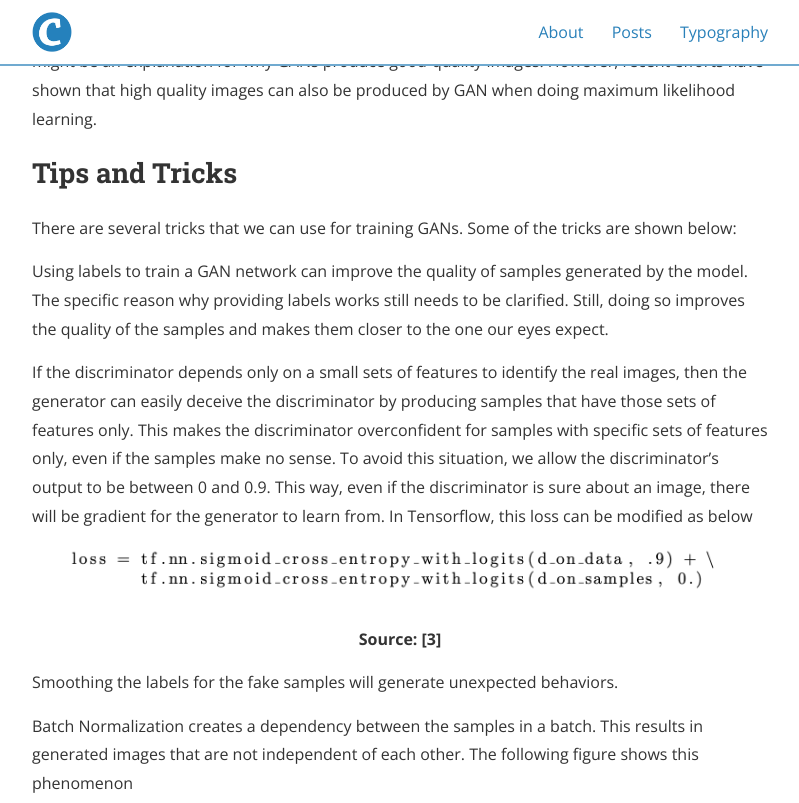
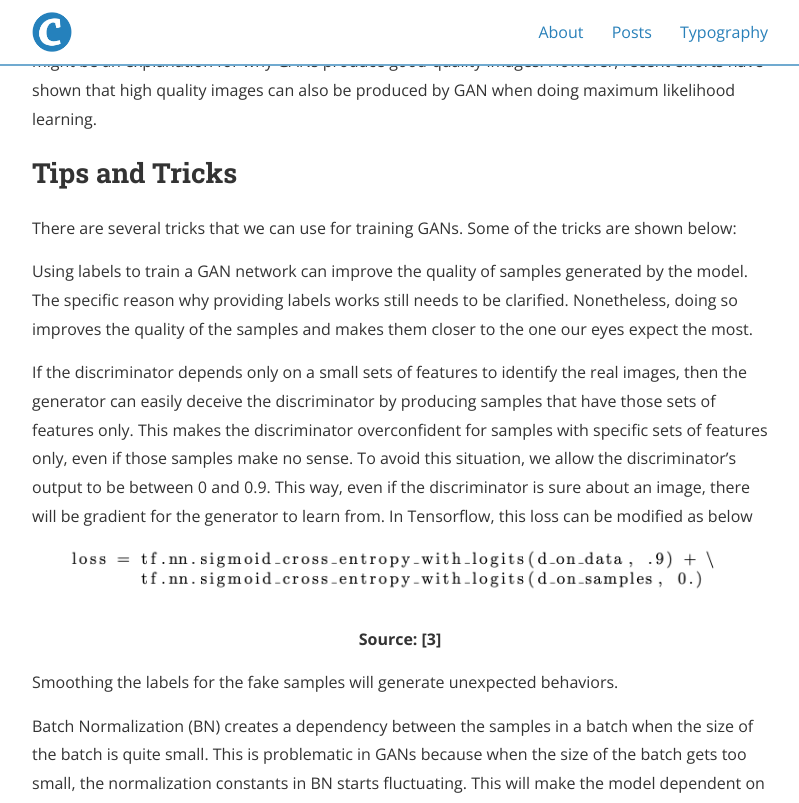
Before and after one commit to deep-generative-models-AIM5036/deep-generative-models-AIM5036.github.io, a Jekyll site: the page built from _posts/2022-11-09-GAN_Tutorial.md, in a window 1280 px wide and 1400 px high, scrolled down 7435 px. Shown: the top 803 px of the window, without its empty margins (240-1039 px from the left). Built offline with Jekyll 4.4.1, drawn with Linux system fonts in a browser that asks for light colours; nearby versions of some CDN libraries; some of the changed text lies outside the part shown; grey boxes are pictures that could not be loaded.

Commit message:
Update 2022-11-09-GAN_Tutorial.md
Signed-off-by: blackbaba980 <62365503+blackbaba980@users.noreply.github.com>

```diff
--- a/_posts/2022-11-09-GAN_Tutorial.md
+++ b/_posts/2022-11-09-GAN_Tutorial.md
@@ -140,9 +140,9 @@
 ## Tips and Tricks
 There are several tricks that we can use for training GANs. Some of the tricks are shown below:
 
-Using labels to train a GAN network can improve the quality of samples generated by the model. The specific reason why providing labels works still needs to be clarified. Still, doing so improves the quality of the samples and makes them closer to the one our eyes expect.
+Using labels to train a GAN network can improve the quality of samples generated by the model. The specific reason why providing labels works still needs to be clarified. Nonetheless, doing so improves the quality of the samples and makes them closer to the one our eyes expect the most.
 
-If the discriminator depends only on a small sets of features to identify the real images, then the generator can easily deceive the discriminator by producing samples that have those sets of features only. This makes the discriminator overconfident for samples with specific sets of features only, even if the samples make no sense. To avoid this situation, we allow the discriminator's output to be between 0 and 0.9. This way, even if the discriminator is sure about an image, there will be gradient for the generator to learn from. In Tensorflow, this loss can be modified as below
+If the discriminator depends only on a small sets of features to identify the real images, then the generator can easily deceive the discriminator by producing samples that have those sets of features only. This makes the discriminator overconfident for samples with specific sets of features only, even if those samples make no sense. To avoid this situation, we allow the discriminator's output to be between 0 and 0.9. This way, even if the discriminator is sure about an image, there will be gradient for the generator to learn from. In Tensorflow, this loss can be modified as below
 <p align="center">
   <img src="/GAN_Tutorial_img/loss_function.png" alt="factorio thumbnail"/>
   <br>
@@ -150,7 +150,7 @@
 </p>
 Smoothing the labels for the fake samples will generate unexpected behaviors.
 
-Batch Normalization creates a dependency between the samples in a batch. This results in generated images that are not independent of each other. The following figure shows this phenomenon
+Batch Normalization (BN) creates a dependency between the samples in a batch when the size of the batch is quite small. This is problematic in GANs because when the size of the batch gets too small, the normalization constants in BN starts fluctuating. This will make the model dependent on these fluctuating constants rather than the input noise. The following figure shows this phenomenon
 <p align="center">
   <img src="/GAN_Tutorial_img/batch_norm.png" alt="factorio thumbnail" width="500" height="500"/> <br>
   <b> Dependence between different images in a same batch - Source:[1] </b>
@@ -214,7 +214,11 @@
   <b> Mode collapse in toy dataset - Source: [1] </b>
 </p>
 
-The generator visits one mode after another instead of learning to visit all different modes. The generator will identify some modes that the discriminator believes are highly likely and place all of its mass there, and then the discriminator will learn not to be fooled by going to only a single mode. Instead of the generator learning to use multiple modes, the generator will switch to a different mode, and this cycle goes on.
+The generator visits one mode after another instead of learning to visit all different modes. The generator will identify some modes that the discriminator believes are highly likely and place all of its mass there, and then the discriminator will learn not to be fooled by going to only a single mode. Instead of the generator learning to use multiple modes, the generator will switch to a different mode, and this cycle goes on. The following note from google machine learning website best explains the cause:
+
+<p align="center">
+"If the generator starts producing the same output (or a small set of outputs) over and over again, the discriminator's best strategy is to learn to always reject that output. But if the next generation of discriminator gets stuck in a local minimum and doesn't find the best strategy, then it's too easy for the next generator iteration to find the most plausible output for the current discriminator. Each iteration of generator over-optimizes for a particular discriminator, and the discriminator never manages to learn its way out of the trap. As a result the generators rotate through a small set of output types" <br><b>Source: Google Machine Learning </b> (https://developers.google.com/machine-learning/gan/problems)
+</p>
 
 Two common methods to mitigate this problem are minibatch features and unrolled GANs.
 
@@ -226,6 +230,8 @@
   <img src="/GAN_Tutorial_img/mode_solved.png"  /><br>
   <b> Urolled GAN solved the problem of mode collapse - Source [1] </b>
 </p>
+
+You can think of unrolled GANs as a way for generator to see in the future and find out which direction the discriminator is taking it. This will help the generator not to focus on one discriminator only.
 
 
 ## Conclusion
```
Also changed, not shown: other parts of _posts/2022-11-09-GAN_Tutorial.md (+2 -2 lines).
